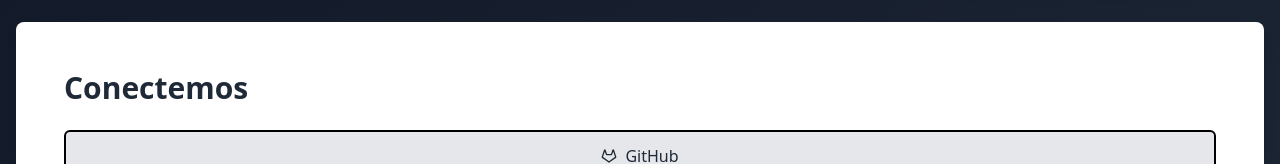
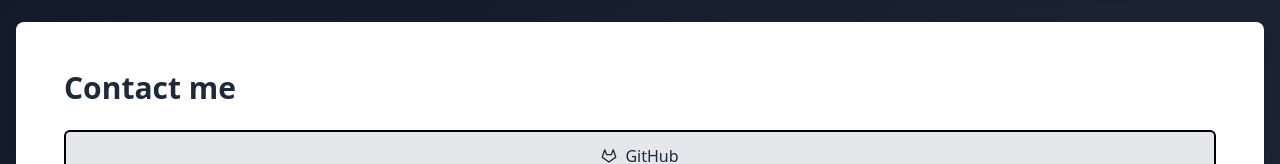
Before and after one commit to goku673/portafolio-fazm, a Next.js app: page / in a window 1280 px wide. Both pictures are taken after a click on the button "Contact". Shown: the part 218-382 px from the top of the page. Built offline with nearby package versions, Linux system fonts and the light colour scheme.

Commit message:
up date component contact

```diff
--- a/src/app/components/contact.js
+++ b/src/app/components/contact.js
@@ -8,7 +8,7 @@
     const Contact = () => (
             <Card>
                 <CardContent className="p-6">
-                    <h2 className="text-3xl font-extrabold mb-6 text-gray-800">Conectemos</h2>
+                    <h2 className="text-3xl font-extrabold mb-6 text-gray-800">Contact me</h2>
                     <div className="flex flex-col space-y-4">
                     {itemsContact.map(item => (
                         <Button
```
